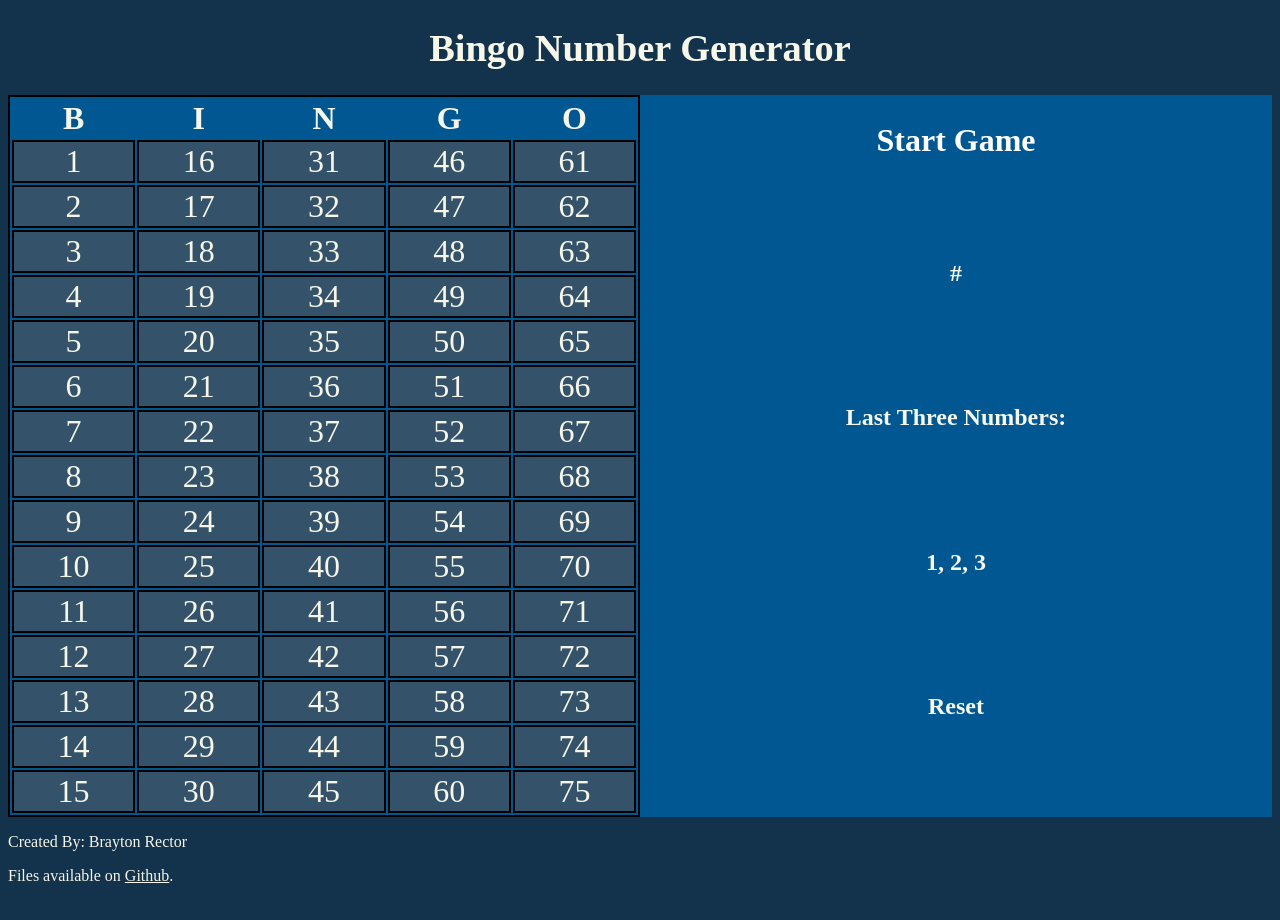
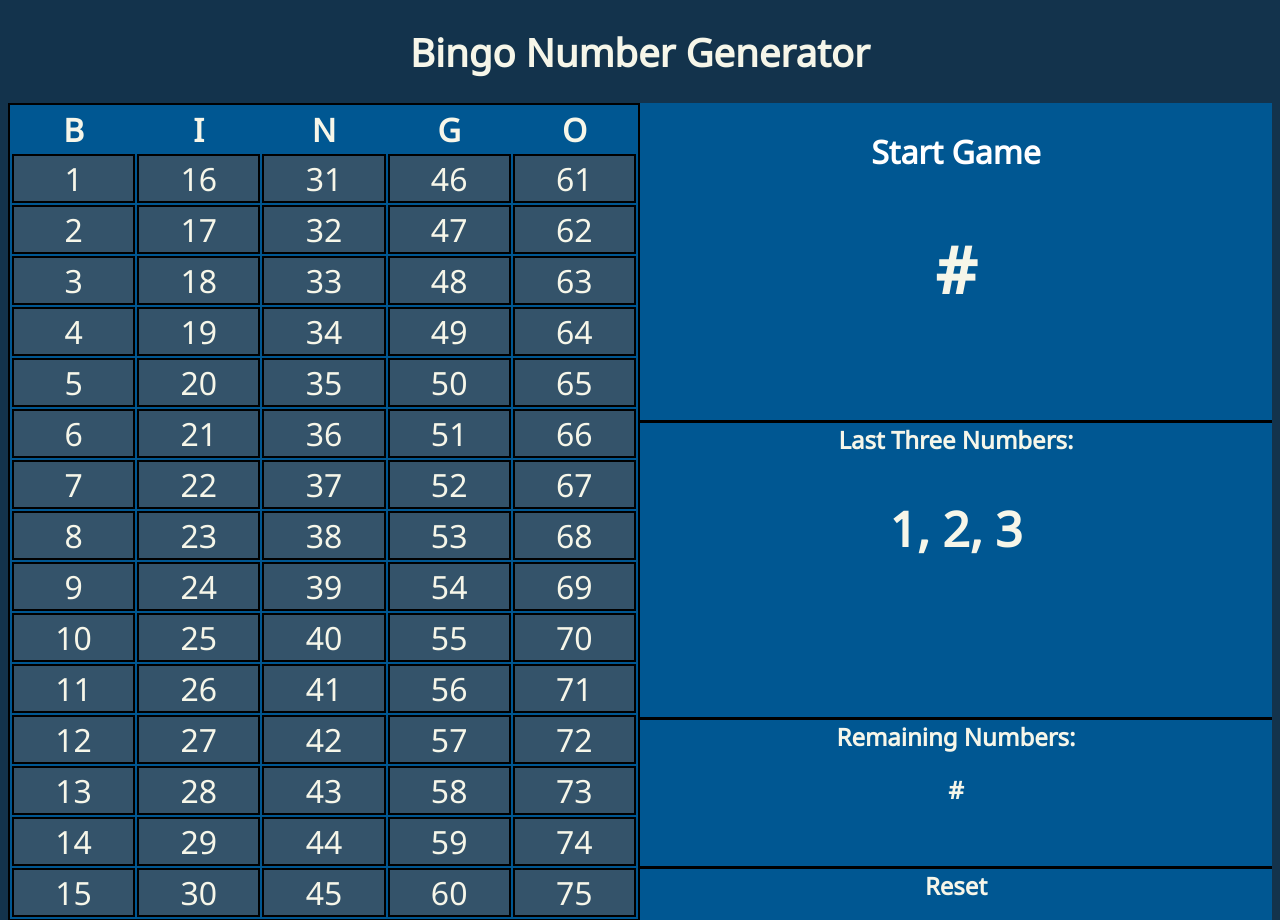
Before and after one commit to Rectors-Resources/Bingo-Game, a plain HTML site: page index.html in a window 1280 px wide. Shown: the top 920 px of the page. Before the commit the page ends 885 px from the top, so only its background shows below. Drawn offline with Linux system fonts and the light colour scheme.

Commit message:
Final with js

```diff
--- a/bingoScript.js
+++ b/bingoScript.js
@@ -0,0 +1,59 @@
+const button = document.getElementById('button')
+let pickedNumbers = []
+const lastNum = document.getElementById('last-num')
+const secondNum = document.getElementById('second-num')
+const thirdNum = document.getElementById('third-num')
+const currNum = document.getElementById('called-number')
+const rem = document.getElementById('remaining')
+const reset = document.getElementById('reset')
+const letterMatch = bingo => {
+    if (bingo < 16) {
+        return `B-${bingo}`
+    } else if (bingo > 15 && bingo < 31) {
+        return `I-${bingo}`
+    } else if (bingo > 30 && bingo < 46) {
+        return `N-${bingo}`
+    } else if (bingo > 45 && bingo < 61) {
+        return `G-${bingo}`
+    } else if (bingo > 60) {
+        return `O-${bingo}`
+    }
+}
+
+const getRemainingNumbers = () => {
+    let remain = 75 - pickedNumbers.length
+    return remain;
+}
+
+const pageReload = () => {
+    window.location.reload()
+}
+
+const generateBingoNumber = () => {
+
+    let rand = Math.floor(Math.random()* 75) + 1;
+    let cell = document.getElementById(rand)
+    if (pickedNumbers.indexOf(rand) === -1) {
+        pickedNumbers.push(rand)
+        cell.style.color = '#f35b25'
+        currNum.innerHTML = letterMatch(rand)
+        lastNum.innerHTML = letterMatch(rand)
+        secondNum.innerHTML = letterMatch(pickedNumbers[pickedNumbers.length - 2])
+        thirdNum.innerHTML = letterMatch(pickedNumbers[pickedNumbers.length - 3])
+        rem.innerHTML = getRemainingNumbers();
+        return rand;
+    } else {
+        generateBingoNumber()
+    }
+
+}
+
+const changeButtonText = () => {
+    button.innerHTML = 'Next'
+
+}
+
+
+reset.addEventListener('click', pageReload)
+button.addEventListener('click', changeButtonText);
+button.addEventListener('click', generateBingoNumber) ;
--- a/index.html
+++ b/index.html
@@ -27,133 +27,141 @@
                     <!-- Row 1 -->
                 <tbody>
                     <tr class="table-row">
-                        <td>1</td>
-                        <td>16</td>
-                        <td>31</td>
-                        <td>46</td>
-                        <td>61</td>
+                        <td id="1">1</td>
+                        <td id="16">16</td>
+                        <td id="31">31</td>
+                        <td id="46">46</td>
+                        <td id="61">61</td>
                     </tr>
                     <!-- Row 2 -->
                     <tr class="table-row">
-                        <td>2</td>
-                        <td>17</td>
-                        <td>32</td>
-                        <td>47</td>
-                        <td>62</td>
+                        <td id="2">2</td>
+                        <td id="17">17</td>
+                        <td id="32">32</td>
+                        <td id="47">47</td>
+                        <td id="62">62</td>
                     </tr>
                     <!-- Row 3 -->
                     <tr class="table-row">
-                        <td id="b-3">3</td>
-                        <td id="i-18">18</td>
-                        <td id="n-33">33</td>
-                        <td id="g-48">48</td>
-                        <td id="o-63">63</td>
+                        <td id="3">3</td>
+                        <td id="18">18</td>
+                        <td id="33">33</td>
+                        <td id="48">48</td>
+                        <td id="63">63</td>
                     </tr>
                     <!-- Row 4 -->
                     <tr class="table-row">
-                        <td id="b-4">4</td>
-                        <td id="i-19">19</td>
-                        <td id="n-34">34</td>
-                        <td id="g-49">49</td>
-                        <td id="o-64">64</td>
+                        <td id="4">4</td>
+                        <td id="19">19</td>
+                        <td id="34">34</td>
+                        <td id="49">49</td>
+                        <td id="64">64</td>
                     </tr>
                     <!-- Row 5 -->
                     <tr>
-                        <td>5</td>
-                        <td>20</td>
-                        <td>35</td>
-                        <td>50</td>
-                        <td>65</td>
+                        <td id="5">5</td>
+                        <td id="20">20</td>
+                        <td id="35">35</td>
+                        <td id="50">50</td>
+                        <td id="65">65</td>
                     </tr>
                     <!-- Row 6 -->
                     <tr>
-                        <td>6</td>
-                        <td>21</td>
-                        <td>36</td>
-                        <td>51</td>
-                        <td>66</td>
+                        <td id="6">6</td>
+                        <td id="21">21</td>
+                        <td id="36">36</td>
+                        <td id="51">51</td>
+                        <td id="66">66</td>
                     </tr>
                     <!-- Row 7 -->
                     <tr>
-                        <td>7</td>
-                        <td>22</td>
-                        <td>37</td>
-                        <td>52</td>
-                        <td>67</td>
+                        <td id="7">7</td>
+                        <td id="22">22</td>
+                        <td id="37">37</td>
+                        <td id="52">52</td>
+                        <td id="67">67</td>
 
                     </tr>
                     <!-- Row 8 -->
                     <tr>
-                        <td>8</td>
-                        <td>23</td>
-                        <td>38</td>
-                        <td>53</td>
-                        <td>68</td>
+                        <td id="8">8</td>
+                        <td id="23">23</td>
+                        <td id="38">38</td>
+                        <td id="53">53</td>
+                        <td id="68">68</td>
                     </tr>
                     <!-- Row 9 -->
                     <tr>
-                        <td>9</td>
-                        <td>24</td>
-                        <td>39</td>
-                        <td>54</td>
-                        <td>69</td>
+                        <td id="9">9</td>
+                        <td id="24">24</td>
+                        <td id="39">39</td>
+                        <td id="54">54</td>
+                        <td id="69">69</td>
                     </tr>
                     <!-- Row 10 -->
                     <tr>
-                        <td>10</td>
-                        <td>25</td>
-                        <td>40</td>
-                        <td>55</td>
-                        <td>70</td>
+                        <td id="10">10</td>
+                        <td id="25">25</td>
+                        <td id="40">40</td>
+                        <td id="55">55</td>
+                        <td id="70">70</td>
                     </tr>
                     <!-- Row 11 -->
                     <tr>
-                        <td>11</td>
-                        <td>26</td>
-                        <td>41</td>
-                        <td>56</td>
-                        <td>71</td>
+                        <td id="11">11</td>
+                        <td id="26">26</td>
+                        <td id="41">41</td>
+                        <td id="56">56</td>
+                        <td id="71">71</td>
                     </tr>
                     <!-- Row 12 -->
                     <tr>
-                        <td>12</td>
-                        <td>27</td>
-                        <td>42</td>
-                        <td>57</td>
-                        <td>72</td>
+                        <td id="12">12</td>
+                        <td id="27">27</td>
+                        <td id="42">42</td>
+                        <td id="57">57</td>
+                        <td id="72">72</td>
                     </tr>
                     <!-- Row 13 -->
                     <tr>
-                        <td>13</td>
-                        <td>28</td>
-                        <td>43</td>
-                        <td>58</td>
-                        <td>73</td>
+                        <td id="13">13</td>
+                        <td id="28">28</td>
+                        <td id="43">43</td>
+                        <td id="58">58</td>
+                        <td id="73">73</td>
                     </tr>
                     <!-- Row 14 -->
                     <tr>
-                        <td>14</td>
-                        <td>29</td>
-                        <td>44</td>
-                        <td>59</td>
-                        <td>74</td>
+                        <td id="14">14</td>
+                        <td id="29">29</td>
+                        <td id="44">44</td>
+                        <td id="59">59</td>
+                        <td id="74">74</td>
                     </tr>
                     <!-- Row 15 -->
                     <tr>
-                        <td>15</td>
-                        <td>30</td>
-                        <td>45</td>
-                        <td>60</td>
-                        <td>75</td>
+                        <td id="15">15</td>
+                        <td id="30">30</td>
+                        <td id="45">45</td>
+                        <td id="60">60</td>
+                        <td id="75">75</td>
                     </tr>
                 </tbody>
             </table>
         </div>
         <div id="button-area">
+            <div>
             <h2 id="button">Start Game</h2>
             <h2 id="called-number">#</h2>
-            <h2 id="">Last Three Numbers:</h2>
-            <h2 id="last-three">1, 2, 3</h2>
+            </div>
+            <div>
+            <h2 id="last">Last Three Numbers:</h2>
+            <h2 id="last-three"><span id="last-num">1</span>, <span id="second-num">2</span>, <span id="third-num">3</span></h2>
+            </div>
+            <div>
+            <h2 id="remainder">Remaining Numbers:</h2>
+            <h2 id="remaining">#</h2>
+            </div>
             <h2 id="reset">Reset</h2>
         </div>
     </div>
@@ -163,4 +171,5 @@
     <p>Created By: Brayton Rector</p>
     <p>Files available on <a href="https://github.com/Rectors-Resources" target="none">Github</a>.</p>
 </footer>
+<script src="bingoScript.js"></script>
 </html>
--- a/resources/css/style.css
+++ b/resources/css/style.css
@@ -1,3 +1,4 @@
+@import url('https://fonts.googleapis.com/css2?family=Noto+Sans&display=swap');
 html {
     background-color: #13334c;
     width: 100%;
@@ -5,14 +6,12 @@ html {
 }
 * {
     color: #f6f6e9;
+    font-family: 'Noto Sans';
 }
 table {
     text-align: center;
     font-size: 2rem;
     border: 2px solid black;
-}
-thead {
-
 }
 th {
     width: 100rem;
@@ -43,7 +42,7 @@ header {
     min-width: 50%;
     width: auto;
     display: grid;
-    grid-template-rows: 1fr 1fr 1fr 1fr 1fr;
+    grid-template-rows: 2fr 2fr 1fr;
     grid-template-columns: 1fr;
 }
 #button {
@@ -53,3 +52,20 @@ header {
     font-size: 2rem;
 }
 #called-number {
+    font-size: 4rem;
+
+}
+#last {
+     border-top: 3px solid black;
+}
+#remainder {
+    border-top: 3px solid black;
+
+}
+#reset {
+    border-top: 3px solid black;
+
+}
+#last-three {
+    font-size: 3rem;
+}
```
